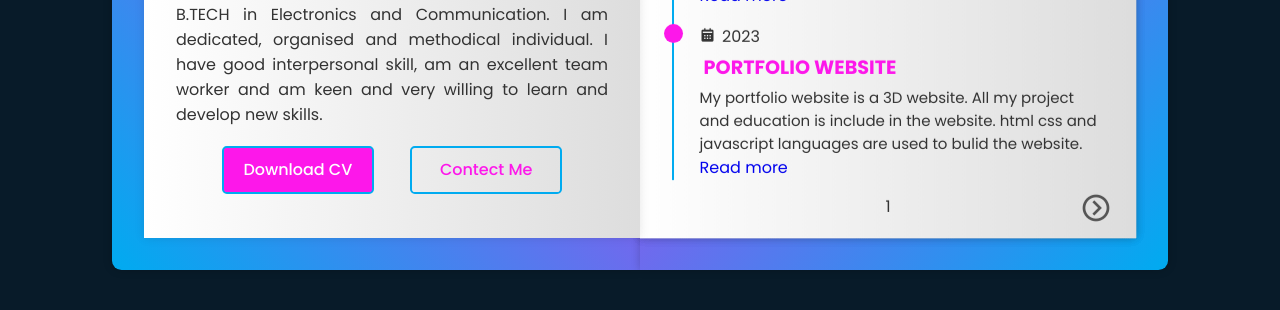
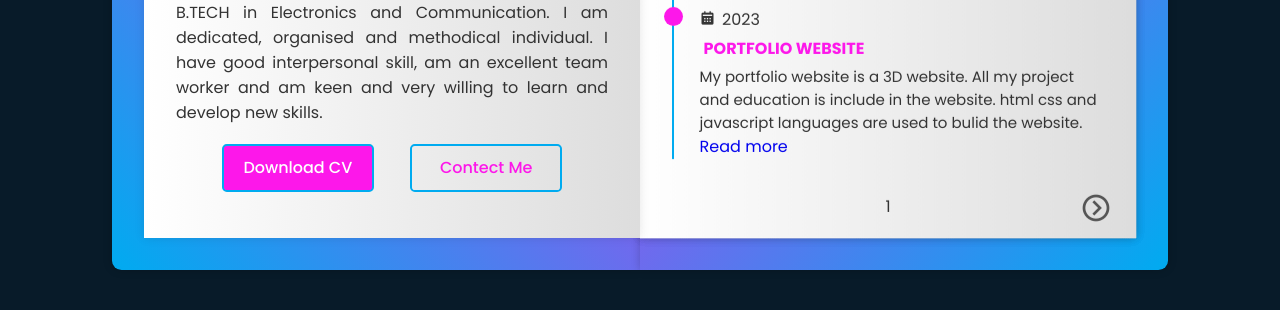
Before and after one commit to purva0231/Portfolio.me, a plain HTML site: page index.html in a window 1280 px wide. Shown: the part 490-800 px from the top of the page. Drawn offline with nearby package versions, Linux system fonts and the light colour scheme.

Commit message:
Update style.css

```diff
--- a/style.css
+++ b/style.css
@@ -135,7 +135,7 @@ body{
 }
 
 .book-page h3{
-    font-size: 1.2rem;
+    font-size: 1rem;
     color: var(--main-color);
     margin: 4px;
 
@@ -252,7 +252,7 @@ body{
 .workeduc-box .workeduc-content{
     position: relative;
     padding-left: 1.6rem;
-    margin-bottom: 1rem;
+    margin-bottom: .7rem;
 
 }
 
```
